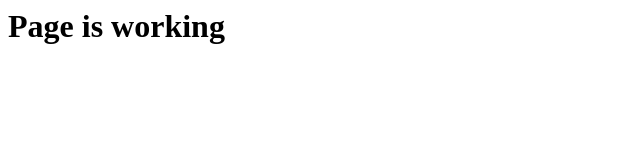
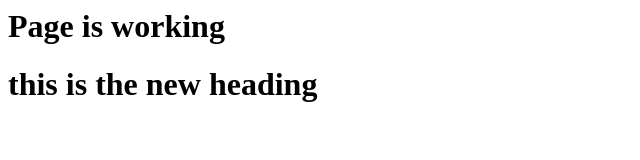
Before and after one commit to Rishab49/DevOps-Challenges, a plain HTML site: page challenge9/docker/index.html in a window 1280 px wide. Shown: the whole page, without its empty margins (0-640 px from the left). Drawn offline with Linux system fonts and the light colour scheme.

Commit message:
updated index.html

```diff
--- a/challenge9/docker/index.html
+++ b/challenge9/docker/index.html
@@ -1 +1,2 @@
 <h1>Page is working</h1>
+<h1>this is the new heading</h1>
```
